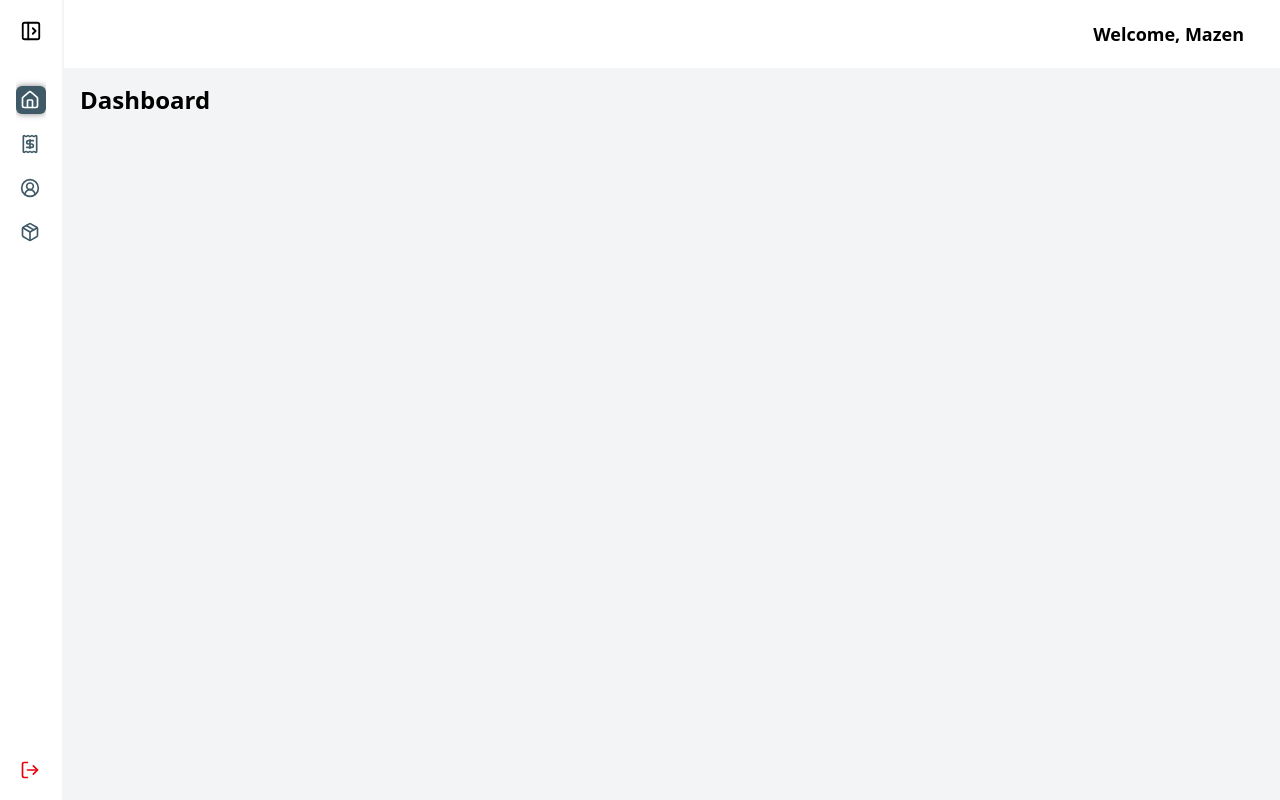
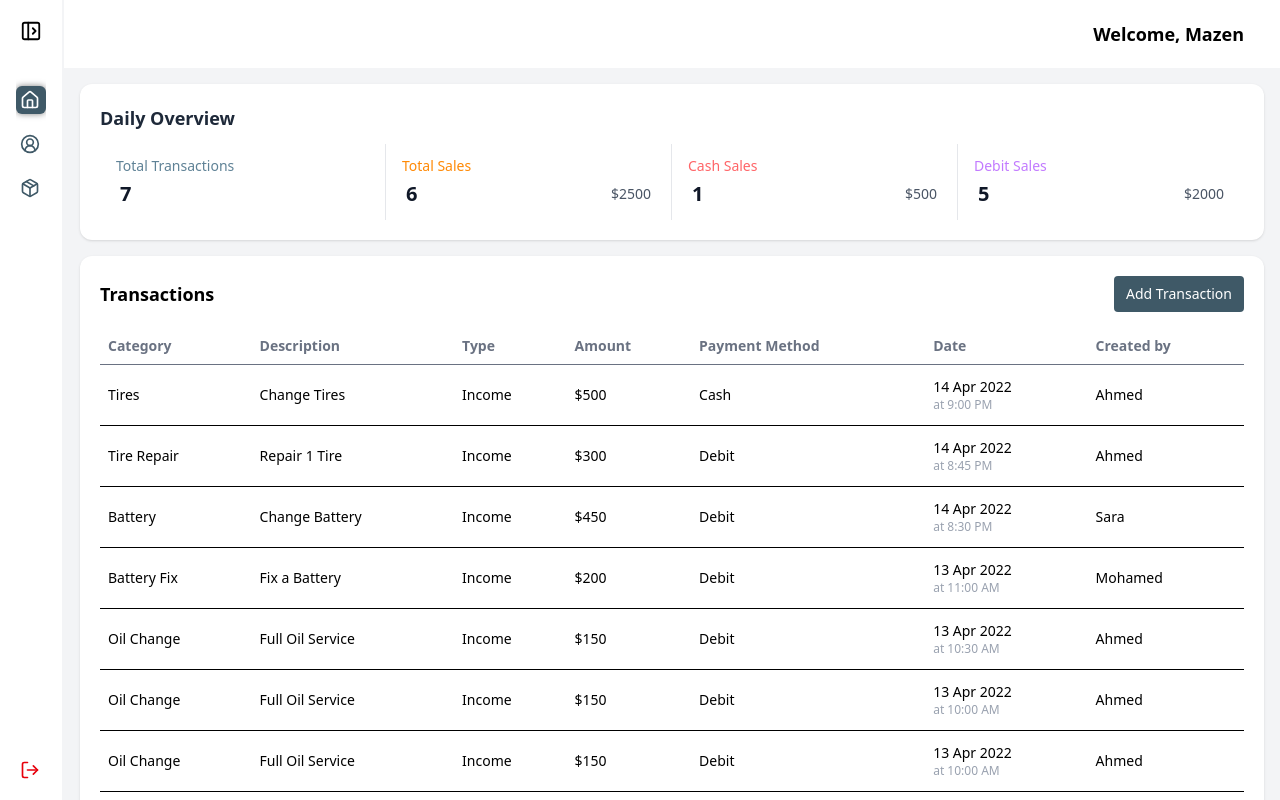
Before and after one commit to CarFLex-Team/tires-warehouse, a Next.js app: page /dashboard in a window 1280 px wide. Built offline with nearby package versions, Linux system fonts and the light colour scheme.

Commit message:
Edit sidebar and dashboard to view team view only

```diff
--- a/app/(with-nav-shell)/dashboard/page.tsx
+++ b/app/(with-nav-shell)/dashboard/page.tsx
@@ -1,7 +1,209 @@
-export default async function dashboard() {
+"use client";
+import { DataTable } from "@/components/DataTable/DataTable";
+import { TableColumn } from "@/components/DataTable/Type";
+import { OverviewStats } from "@/components/overview/Overview-stats";
+import CustomButton from "@/components/ui/CustomButton";
+import { useEffect, useState } from "react";
+import { is, tr } from "zod/locales";
+
+export default function dashboard() {
+  const [page, setPage] = useState(1);
+  const pageSize = 10;
+  const [isLoading, setIsLoading] = useState(true);
+
+  useEffect(() => {
+    const timer = setTimeout(() => {
+      setIsLoading(false);
+    }, 1500); // 1.5 seconds
+
+    return () => clearTimeout(timer);
+  }, []);
+  const dailyTransactionStats = [
+    {
+      label: "Total Transactions",
+      value: 7,
+      color: "text-primary-500",
+    },
+    {
+      label: "Total Sales",
+      value: 6,
+      subValue: "$2500",
+      color: "text-orange-400",
+    },
+    {
+      label: "Cash Sales",
+      value: 1,
+      subValue: "$500",
+      color: "text-red-400",
+    },
+    {
+      label: "Debit Sales",
+      value: 5,
+      subValue: "$2000",
+      color: "text-purple-400",
+    },
+  ];
+  type Transaction = {
+    category: string;
+    description: string;
+    type: string;
+    amount: string;
+    paymentMethod: string;
+    date: string;
+    time: string;
+    createdBy: string;
+  };
+
+  const transactionColumns: TableColumn<Transaction>[] = [
+    { header: "Category", accessor: "category" },
+    { header: "Description", accessor: "description" },
+    { header: "Type", accessor: "type" },
+    { header: "Amount", accessor: "amount" },
+    { header: "Payment Method", accessor: "paymentMethod" },
+    {
+      header: "Date",
+      accessor: (row) => (
+        <div>
+          <div>{row.date}</div>
+          <div className="text-xs text-gray-400">at {row.time}</div>
+        </div>
+      ),
+    },
+    { header: "Created by", accessor: "createdBy" },
+  ];
+  const transactions = [
+    {
+      category: "Tires",
+      description: "Change Tires",
+      type: "Income",
+      amount: "$500",
+      paymentMethod: "Cash",
+      date: "14 Apr 2022",
+      time: "9:00 PM",
+      createdBy: "Ahmed",
+    },
+    {
+      category: "Tire Repair",
+      description: "Repair 1 Tire",
+      type: "Income",
+      amount: "$300",
+      paymentMethod: "Debit",
+      date: "14 Apr 2022",
+      time: "8:45 PM",
+      createdBy: "Ahmed",
+    },
+    {
+      category: "Battery",
+      description: "Change Battery",
+      type: "Income",
+      amount: "$450",
+      paymentMethod: "Debit",
+      date: "14 Apr 2022",
+      time: "8:30 PM",
+      createdBy: "Sara",
+    },
+    {
+      category: "Battery Fix",
+      description: "Fix a Battery",
+      type: "Income",
+      amount: "$200",
+      paymentMethod: "Debit",
+      date: "13 Apr 2022",
+      time: "11:00 AM",
+      createdBy: "Mohamed",
+    },
+    {
+      category: "Oil Change",
+      description: "Full Oil Service",
+      type: "Income",
+      amount: "$150",
+      paymentMethod: "Debit",
+      date: "13 Apr 2022",
+      time: "10:30 AM",
+      createdBy: "Ahmed",
+    },
+    {
+      category: "Oil Change",
+      description: "Full Oil Service",
+      type: "Income",
+      amount: "$150",
+      paymentMethod: "Debit",
+      date: "13 Apr 2022",
+      time: "10:00 AM",
+      createdBy: "Ahmed",
+    },
+    {
+      category: "Oil Change",
+      description: "Full Oil Service",
+      type: "Income",
+      amount: "$150",
+      paymentMethod: "Debit",
+      date: "13 Apr 2022",
+      time: "10:00 AM",
+      createdBy: "Ahmed",
+    },
+    {
+      category: "Oil Change",
+      description: "Full Oil Service",
+      type: "Income",
+      amount: "$150",
+      paymentMethod: "Debit",
+      date: "13 Apr 2022",
+      time: "10:00 AM",
+      createdBy: "Ahmed",
+    },
+    {
+      category: "Oil Change",
+      description: "Full Oil Service",
+      type: "Income",
+      amount: "$150",
+      paymentMethod: "Debit",
+      date: "13 Apr 2022",
+      time: "10:00 AM",
+      createdBy: "Ahmed",
+    },
+    {
+      category: "Oil Change",
+      description: "Full Oil Service",
+      type: "Income",
+      amount: "$150",
+      paymentMethod: "Debit",
+      date: "13 Apr 2022",
+      time: "10:00 AM",
+      createdBy: "Ahmed",
+    },
+    {
+      category: "Oil Change",
+      description: "Full Oil Service",
+      type: "Income",
+      amount: "$150",
+      paymentMethod: "Debit",
+      date: "13 Apr 2022",
+      time: "10:00 AM",
+      createdBy: "Ahmed",
+    },
+  ];
+
   return (
-    <div className="min-h-full bg-gray-100">
-      <h1 className="text-2xl font-bold p-4">Dashboard</h1>
+    <div className=" ">
+      <OverviewStats title="Daily Overview" stats={dailyTransactionStats} />
+      <DataTable
+        title="Transactions"
+        columns={transactionColumns}
+        data={
+          isLoading
+            ? []
+            : transactions.slice((page - 1) * pageSize, page * pageSize)
+        }
+        isLoading={isLoading}
+        pagination={{
+          page,
+          pageSize,
+          total: transactions.length,
+          onPageChange: setPage,
+        }}
+        action={<CustomButton onClick={() => {}}>Add Transaction</CustomButton>}
+      />
     </div>
   );
 }
--- a/components/Sidebar.tsx
+++ b/components/Sidebar.tsx
@@ -28,12 +28,12 @@ const ITEMS: Item[] = [
     label: "Dashboard",
     Logo: <House size={20} />,
   },
-  {
-    id: "Transactions",
-    href: "/transactions",
-    label: "Transactions",
-    Logo: <Receipt size={20} />,
-  },
+  // {
+  //   id: "Transactions",
+  //   href: "/transactions",
+  //   label: "Transactions",
+  //   Logo: <Receipt size={20} />,
+  // },
   {
     id: "Customers",
     href: "/customers",
```
